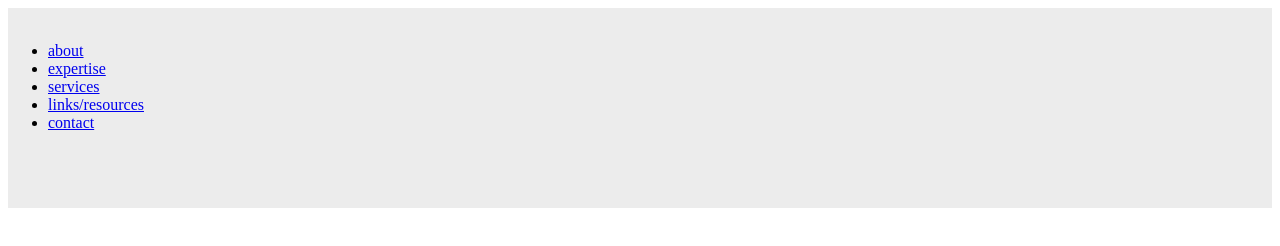
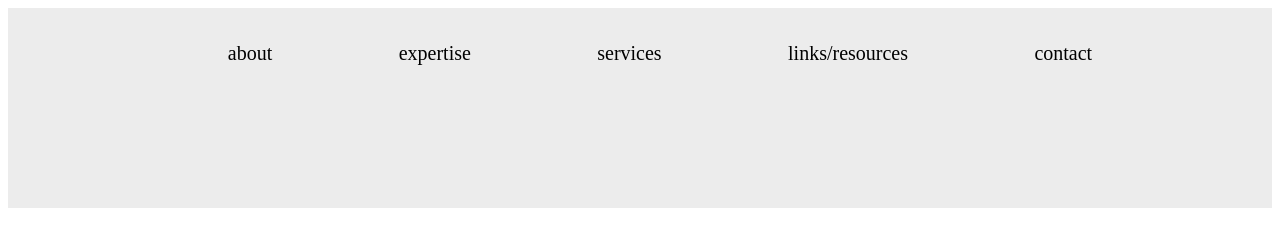
Before and after one commit to 1022792/projectfair, a website: page index.html in a window 1280 px wide. Drawn offline with Linux system fonts and the light colour scheme.

Commit message:
nav colors

```diff
--- a/sass/partials/_nav.scss
+++ b/sass/partials/_nav.scss
@@ -2,4 +2,21 @@
   width: 100%;
   height: 200px;
   background-color: $navcolor;
+
+    .menu{
+      text-align: center;
+      overflow: hidden;
+
+      .menu__li{
+        display: inline;
+        padding: 0 5% 0 5%;
+
+        .menu__link{
+          text-decoration: none;
+          font-size: 20px;
+          color: black;
+        }
+      }
+    }
+
 }
```
Also changed, not shown: css/main.css, 1 other file.
